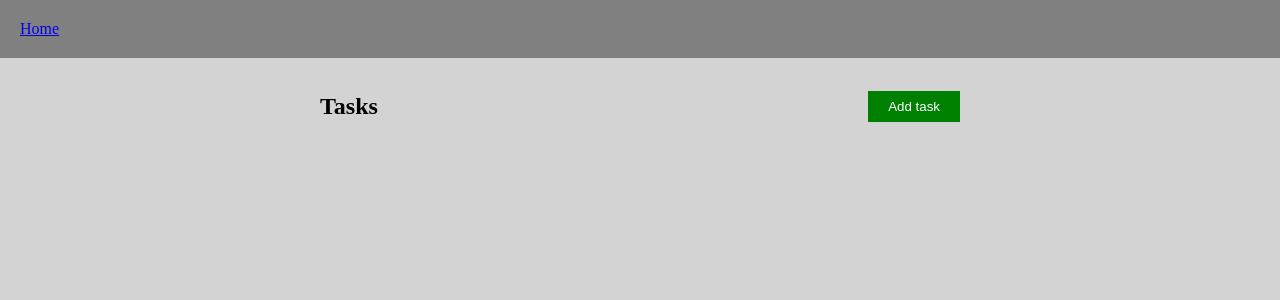
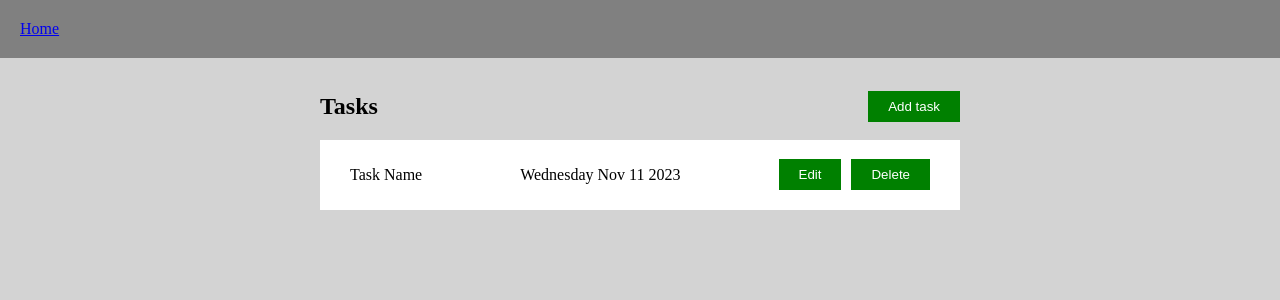
Before and after one commit to JaronZ/TodoAppAngular, an Angular app: page / in a window 1280 px wide. Shown: the top 300 px of the page. Built offline with nearby package versions, Linux system fonts and the light colour scheme.

Commit message:
feat: add todo item

```diff
--- /dev/null
+++ b/src/app/todo-item/todo-item.css
@@ -0,0 +1,12 @@
+.todo-item {
+  display: flex;
+  justify-content: space-between;
+  align-items: center;
+  background-color: white;
+  padding: 10px 30px;
+}
+
+.todo-buttons {
+  display: flex;
+  gap: 10px;
+}
--- /dev/null
+++ b/src/app/todo-item/todo-item.html
@@ -0,0 +1,8 @@
+<div class="todo-item">
+  <p>Task Name</p>
+  <p>Wednesday Nov 11 2023</p>
+  <div class="todo-buttons">
+    <button class="button">Edit</button>
+    <button class="button">Delete</button>
+  </div>
+</div>
--- a/src/app/todo/todo.html
+++ b/src/app/todo/todo.html
@@ -3,4 +3,5 @@
   <button class="button">Add task</button>
 </div>
 <ul class="todo-list">
+  <li><app-todo-item /></li>
 </ul>
--- a/src/app/todo/todo.ts
+++ b/src/app/todo/todo.ts
@@ -1,8 +1,9 @@
 import { Component } from '@angular/core';
+import { TodoItem } from '../todo-item/todo-item';
 
 @Component({
   selector: 'app-todo',
-  imports: [],
+  imports: [TodoItem],
   templateUrl: './todo.html',
   styleUrl: './todo.css',
 })
```
Also changed, not shown: src/app/todo-item/todo-item.ts (added, +11 -0 lines), 1 other file (tests, documents, lock files or other folders).
